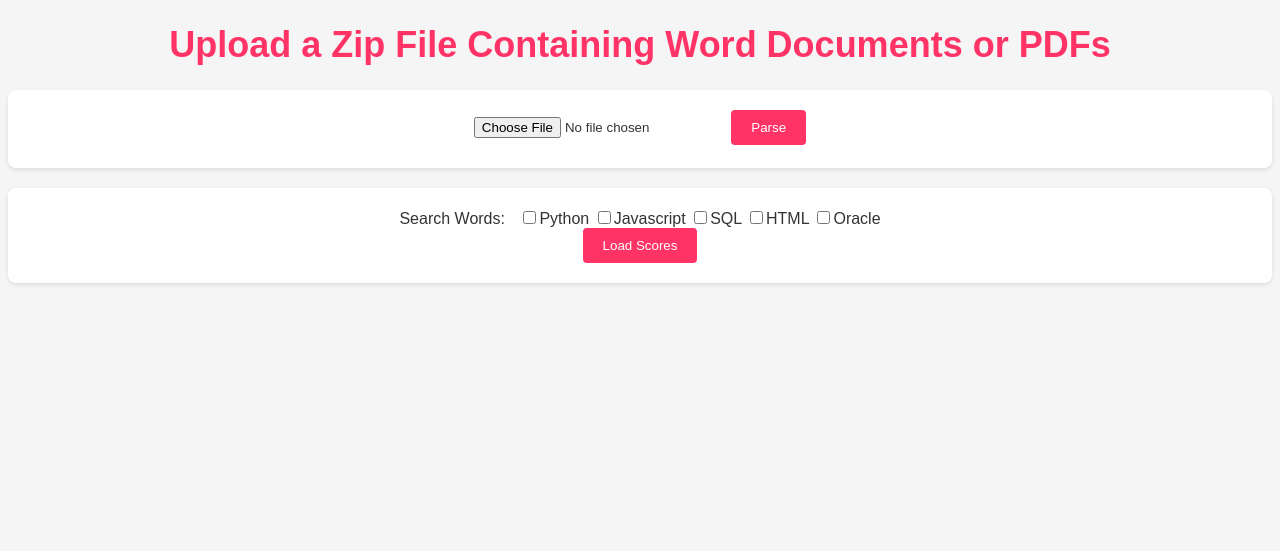
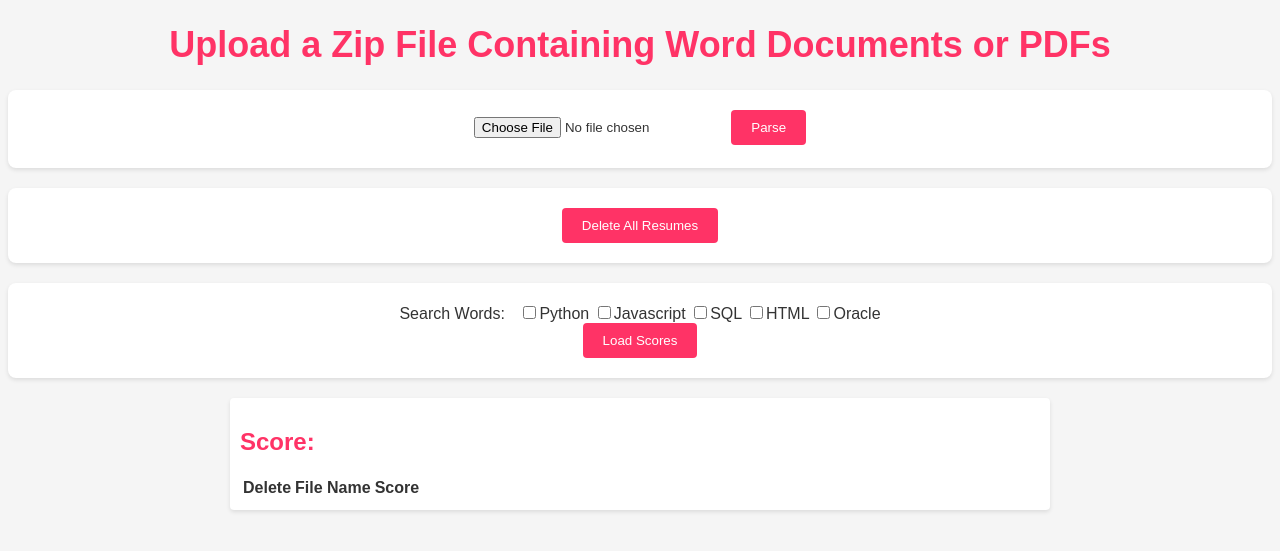
Before and after one commit to bloewen1/resume-sorter, a Flask app: page / in a window 1280 px wide. Shown: the top 551 px of the page. Run offline with Flask 3, Linux system fonts and the light colour scheme; data that the repository does not hold is empty.

Commit message:
Things can be deleted now

```diff
--- a/app.py
+++ b/app.py
@@ -1,4 +1,4 @@
-from flask import Flask, render_template, request, jsonify
+from flask import Flask, render_template, request, jsonify, redirect
 import os
 from io import BytesIO
 from docx import Document
@@ -7,6 +7,7 @@ import zipfile
 import openpyxl
 import re
 from datetime import datetime
+import json
 
 app = Flask(__name__)
 keywords = ["Python", "Javascript", "SQL", "HTML", "Oracle"]
@@ -26,6 +27,32 @@ else:
 def index():
     return render_template('index.html')
 
+@app.route('/delete_row', methods=['POST'])
+def delete_row():
+    try:
+        data = request.get_json()  # Get JSON data sent from client
+        filename = data.get('filename')
+
+        for row in ws.iter_rows(min_row=2):
+            if row[0].value == filename:  # Find the row with the specified filename
+                ws.delete_rows(row[0].row)
+                wb.save("resumes.xlsx")
+                return jsonify({"success": True})
+    except Exception as e:
+        print("Error deleting row:", e)
+
+    return jsonify({"success": False})
+
+@app.route('/delete', methods=['POST'])
+def delete():
+    try:
+        ws.delete_rows(2, ws.max_row - 1)  # Delete all rows except the header
+        wb.save("resumes.xlsx")
+    except Exception as e:
+        print("Error deleting data:", e)
+
+    return redirect('/')
+
 @app.route('/score', methods=['POST'])
 def rank_files():
     data = []
@@ -38,7 +65,7 @@ def rank_files():
     search_words = request.form.getlist('search_word')
 
     # Check if search words are provided
-    if len(search_words) == 0:
+    if not search_words or len(search_words) == 0:
         search_words = keywords
 
     results = {}
--- a/templates/index.html
+++ b/templates/index.html
@@ -12,6 +12,10 @@
     <form action="/parse" method="post" enctype="multipart/form-data" id="parse">
         <input type="file" name="file">
         <input type="submit" value="Parse">
+    </form>
+
+    <form action="/delete" method="post" id="deleteForm">
+        <input type="submit" value="Delete All Resumes">
     </form>
 
     <form action="/score" method="post" enctype="multipart/form-data" id="search">
@@ -34,6 +38,7 @@
         <table>
             <thead>
                 <tr>
+                    <th>Delete</th>
                     <th>File Name</th>
                     <th>Score</th>
                 </tr>
@@ -46,8 +51,86 @@
         // Get the form element and other necessary DOM elements
         const parseForm = document.getElementById('parse');
         const searchForm = document.getElementById('search');
+        const deleteForm = document.getElementById('deleteForm');
         const scoreDiv = document.getElementById('score');
-        const loadingSpinner = document.getElementById('loading-spinner')
+        const loadingSpinner = document.getElementById('loading-spinner');
+
+        // Function to submit the score form
+        function submitScoreForm() {
+            const formData = new FormData(searchForm); // Get the form data
+
+            fetch('/score', {
+                method: 'POST',
+                body: formData,
+            })
+            .then(response => response.json())
+            .then(results => {
+                // Handle and display the results as needed
+                const scoreTable = document.getElementById('scoreTable');
+                scoreTable.innerHTML = ''; // Clear any previous content from the score table
+
+                // Sort results based on score in descending order
+                results.sort((a, b) => b[1] - a[1]);
+
+                // Populate the score table with the sorted results
+                for (const result of results) {
+                    const filename = result[0];
+                    const score = result[1];
+
+                    const row = document.createElement('tr'); // Create a new table row
+                    const fileNameCell = document.createElement('td'); // Create a new table cell for the file name
+                    const scoreCell = document.createElement('td'); // Create a new table cell for the score
+                    const deleteCell = document.createElement('td'); // Create a new table cell for the delete button
+
+                    deleteCell.appendChild(createDeleteButton(filename)); // Append delete button to the cell
+                    fileNameCell.textContent = filename; // Set the file name as the content of the cell
+                    scoreCell.textContent = `${score}%`; // Set the score as the content of the cell
+
+                    row.appendChild(deleteCell); // Add the delete cell to the row
+                    row.appendChild(fileNameCell); // Add the file name cell to the row
+                    row.appendChild(scoreCell); // Add the score cell to the row
+
+                    scoreTable.appendChild(row); // Add the row to the score table
+                }
+
+                // Show the score section after getting results
+                scoreDiv.style.display = 'block';
+            })
+            .catch(error => {
+                console.error('Error:', error);
+            });
+        }
+
+        // Function to create a delete button for each row
+        function createDeleteButton(filename) {
+            const deleteButton = document.createElement('button');
+            deleteButton.textContent = 'Delete';
+            deleteButton.addEventListener('click', () => {
+                deleteRow(filename);
+            });
+            return deleteButton;
+        }
+
+        // Function to handle row deletion
+        function deleteRow(filename) {
+            fetch('/delete_row', {
+                method: 'POST',
+                body: JSON.stringify({ filename: filename }), // Send filename to server
+                headers: {
+                    'Content-Type': 'application/json'
+                }
+            })
+            .then(response => response.json())
+            .then(result => {
+                if (result.success) {
+                    // Reload the score table after successful deletion
+                    submitScoreForm();
+                }
+            })
+            .catch(error => {
+                console.error('Error:', error);
+            });
+        }
 
         // Add event listener to the parse button
         parseForm.addEventListener('submit', async (event) => {
@@ -66,6 +149,9 @@
                 if (!response.ok) {
                     throw new Error(`Server returned an error. Status: ${response.status}`);
                 }
+
+                submitScoreForm();
+
             } catch (error) {
                 console.error('Error:', error);
                 const scoreDisplay = document.getElementById('scoreText');
@@ -76,53 +162,12 @@
         // Add event listener to the form submit button
         searchForm.addEventListener('submit', async (event) => {
             event.preventDefault(); // Prevent default form submission
-            const formData = new FormData(searchForm); // Get the form data
-            loadingSpinner.style.display = 'block'; // Show the loading spinner
+            submitScoreForm();
+        });
 
-            try {
-                const response = await fetch('/score', { // Send the form data to the server for processing
-                    method: 'POST',
-                    body: formData,
-                });
-
-                loadingSpinner.style.display = 'none'; // Hide the loading spinner after receiving the response
-
-                if (!response.ok) {
-                    throw new Error(`Server returned an error. Status: ${response.status}`);
-                }
-
-                const results = await response.json(); // Get the results from the response
-                const scoreTable = document.getElementById('scoreTable');
-                scoreTable.innerHTML = ''; // Clear any previous content from the score table
-
-                // Sort results based on score in descending order
-                results.sort((a, b) => b[1] - a[1]);
-
-                // Populate the score table with the sorted results
-                for (const result of results) {
-                    const filename = result[0];
-                    const score = result[1];
-
-                    const row = document.createElement('tr'); // Create a new table row
-                    const fileNameCell = document.createElement('td'); // Create a new table cell for the file name
-                    const scoreCell = document.createElement('td'); // Create a new table cell for the score
-
-                    fileNameCell.textContent = filename; // Set the file name as the content of the cell
-                    scoreCell.textContent = `${score}%`; // Set the score as the content of the cell
-
-                    row.appendChild(fileNameCell); // Add the file name cell to the row
-                    row.appendChild(scoreCell); // Add the score cell to the row
-
-                    scoreTable.appendChild(row); // Add the row to the score table
-                }
-
-                // Show the score section after getting results
-                scoreDiv.style.display = 'block';
-            } catch (error) {
-                console.error('Error:', error);
-                const scoreDisplay = document.getElementById('scoreText');
-                scoreDisplay.innerText = 'An error occurred. Please try again.';
-            }
+        window.addEventListener('load', () => {
+            // Trigger the "Load Scores" form submission when the page loads
+            submitScoreForm();
         });
     </script>
 </body>
```
